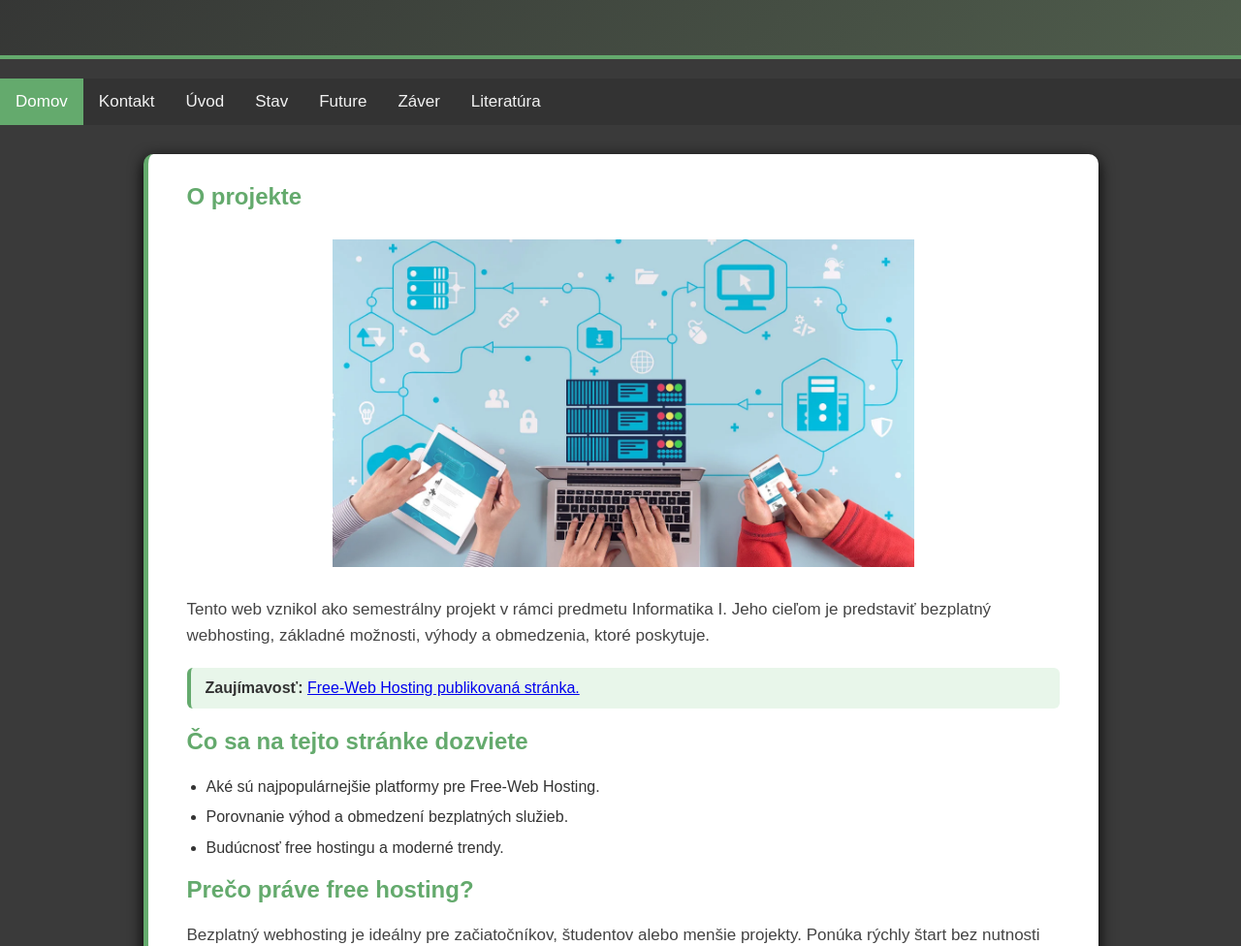
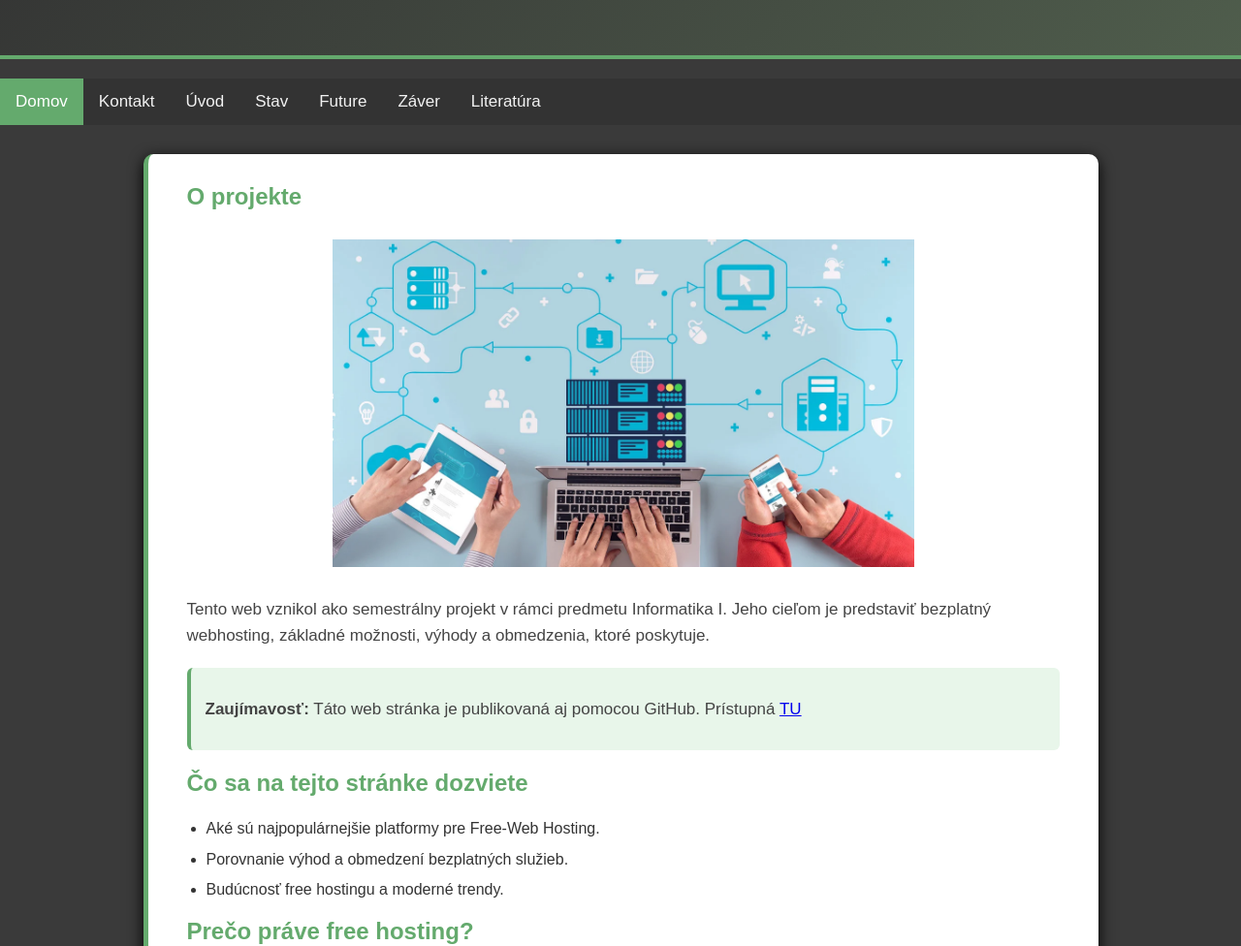
Before and after one commit to samuelfrankovic-ux/frankovic, a plain HTML site: page index.html in a window 1280 px wide. Shown: the part 124-1100 px from the top of the page at 97% size. Drawn offline with Linux system fonts and the light colour scheme.

Commit message:
Add files via upload

```diff
--- a/index.html
+++ b/index.html
@@ -32,8 +32,8 @@
     <p>Tento web vznikol ako semestrálny projekt v rámci predmetu Informatika I. Jeho cieľom je predstaviť bezplatný webhosting, základné možnosti, výhody a obmedzenia, ktoré poskytuje.</p>
 
     <div class="info-highlight">
-        <strong>Zaujímavosť:</strong>
-        <a href="https://samuelfrankovic-ux.github.io/frankovic/">Free-Web Hosting publikovaná stránka.</a>
+        <p><strong>Zaujímavosť:</strong> Táto web stránka je publikovaná aj pomocou GitHub. Prístupná <a href="https://samuelfrankovic-ux.github.io/frankovic/" target="_blank">TU</a>
+        </p>
     </div>
 
     <h2>Čo sa na tejto stránke dozviete</h2>
```
